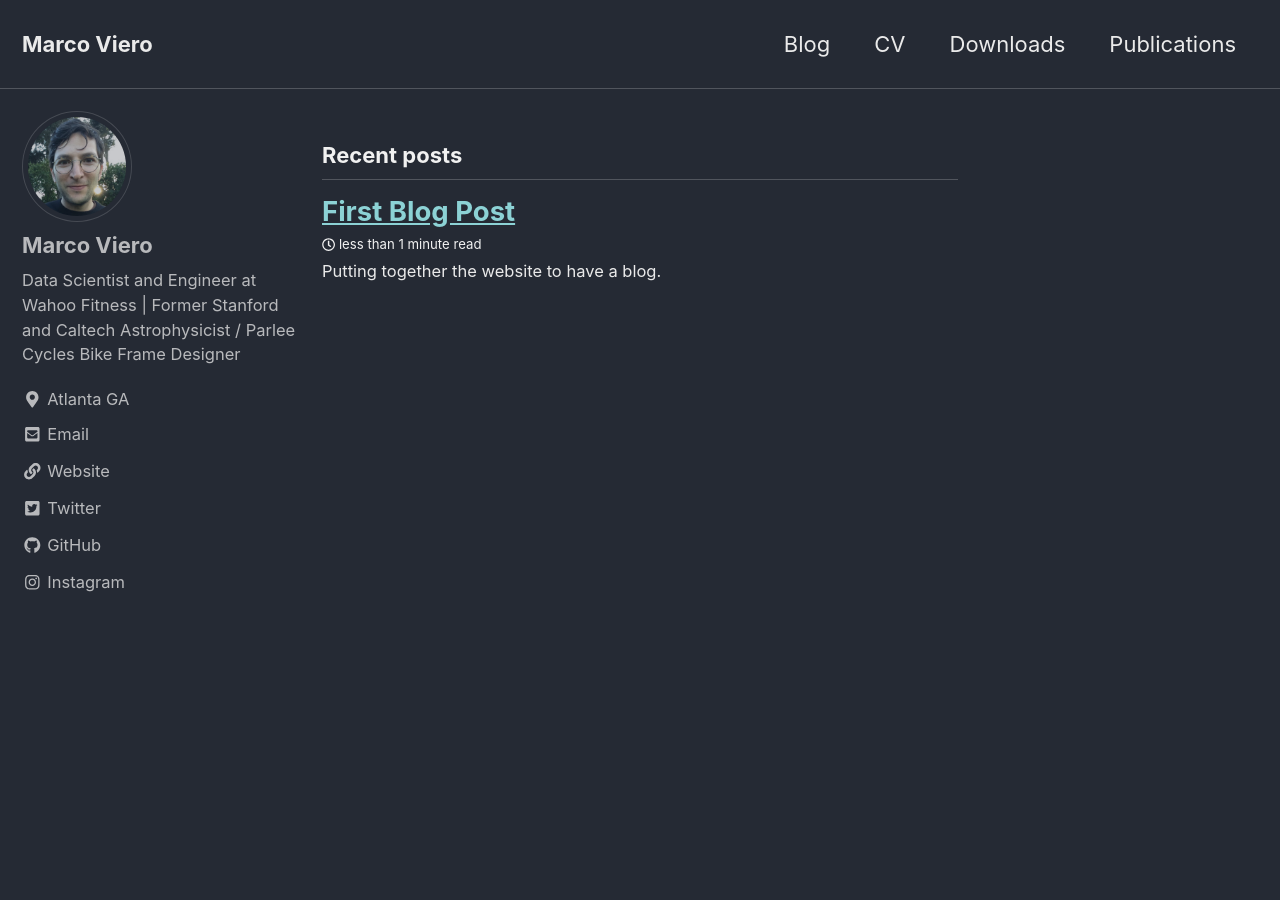
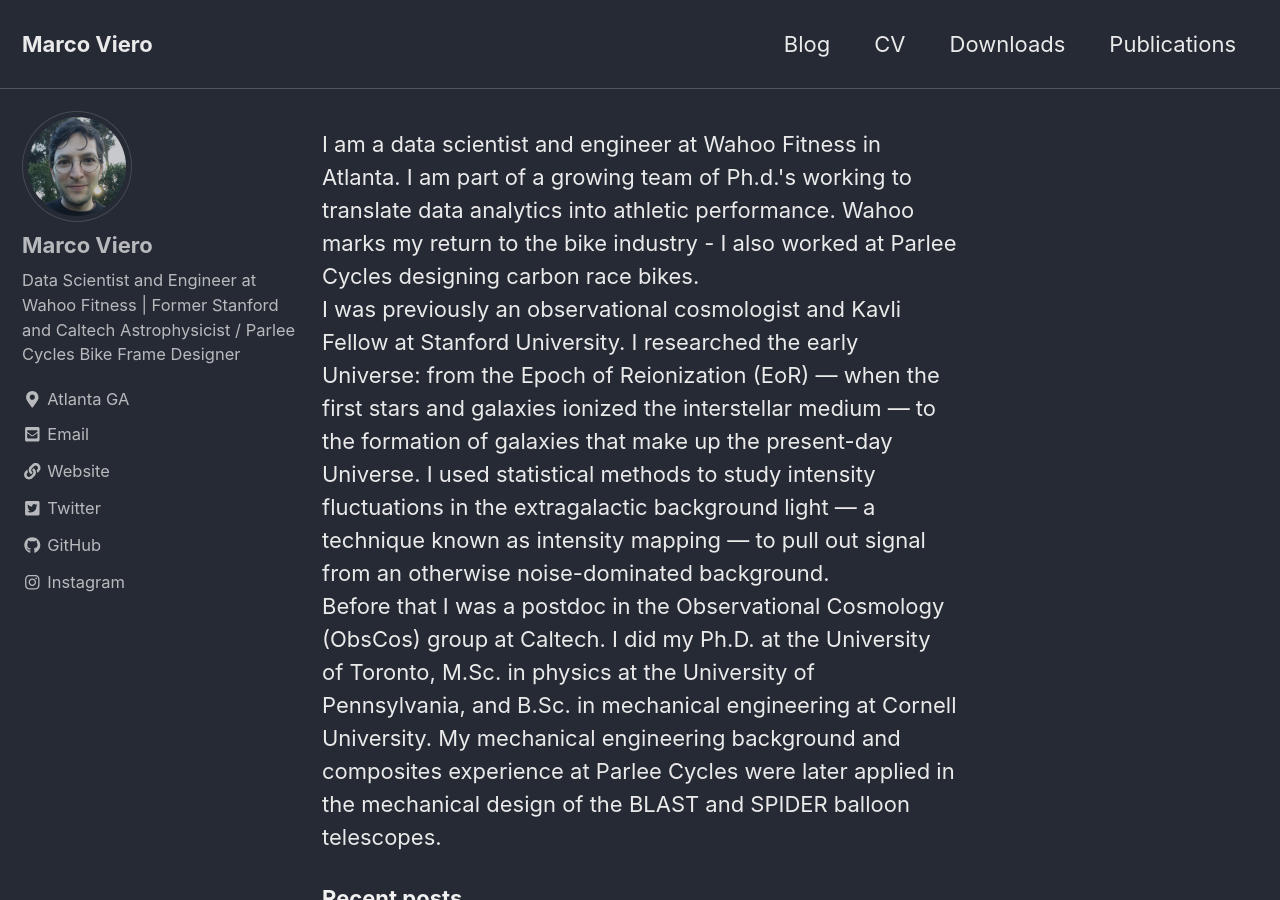
Before and after one commit to marcoviero/marcoviero.github.io, a Jekyll site: the page built from index.html, in a window 1280 px wide and 900 px high. Built offline with Jekyll 4.4.1, drawn with Linux system fonts in a browser that asks for light colours; cached includes are drawn as plain includes; nearby versions of some CDN libraries; the list of posts is cut into pages by our own code.

Commit message:
adding text to homepage

```diff
--- a/_data/navigation.yml
+++ b/_data/navigation.yml
@@ -8,6 +8,8 @@
     url: /cv #https://mmistakes.github.io/minimal-mistakes/docs/quick-start-guide/
   - title: "Downloads"
     url: /downloads #https://mmistakes.github.io/minimal-mistakes/docs/quick-start-guide/# - title: "About"
+  #- title: "Talks"
+  #  url: /talks #https://mmistakes.github.io/minimal-mistakes/docs/quick-start-guide/
   - title: "Publications"
     url: /publications #https://mmistakes.github.io/minimal-mistakes/docs/quick-start-guide/
   #   url: https://mmistakes.github.io/minimal-mistakes/about/
--- a/index.html
+++ b/index.html
@@ -2,3 +2,8 @@
 layout: home
 author_profile: true
 ---
+I am a data scientist and engineer at Wahoo Fitness in Atlanta. I am part of a growing team of Ph.d.'s working to translate data analytics into athletic performance. Wahoo marks my return to the bike industry - I also worked at Parlee Cycles designing carbon race bikes. <br>
+
+I was previously an observational cosmologist and Kavli Fellow at Stanford University.  I researched the early Universe:  from the Epoch of Reionization (EoR) — when the first stars and galaxies ionized the interstellar medium — to the formation of galaxies that make up the present-day Universe. I used statistical methods to study intensity fluctuations in the extragalactic background light — a technique known as intensity mapping — to pull out signal from an otherwise noise-dominated background.  <br>
+
+Before that I was a postdoc in the Observational Cosmology (ObsCos) group at Caltech. I did my Ph.D. at the University of Toronto, M.Sc. in physics at the University of Pennsylvania, and B.Sc. in mechanical engineering at Cornell University.  My mechanical engineering background and composites experience at Parlee Cycles were later applied in the mechanical design of the BLAST and SPIDER balloon telescopes.  <br>
```
